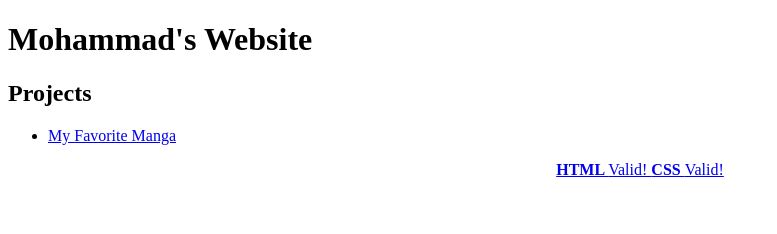
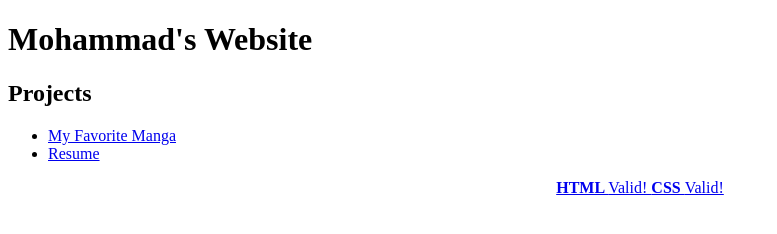
Before and after one commit to yungshadow434/website, a plain HTML site: page index.html in a window 1280 px wide. Shown: the whole page, without its empty margins (0-777 px from the left). Drawn offline with Linux system fonts and the light colour scheme.

Commit message:
add resume

```diff
--- a/index.html
+++ b/index.html
@@ -15,6 +15,7 @@ footer {
 <h2>Projects</h2>
 <ul>
 <li><a href="manga.html">My Favorite Manga</a></li>
+<li><a href="resume/resume.html">Resume</a></li>
 </ul>
 
 <footer>
```
